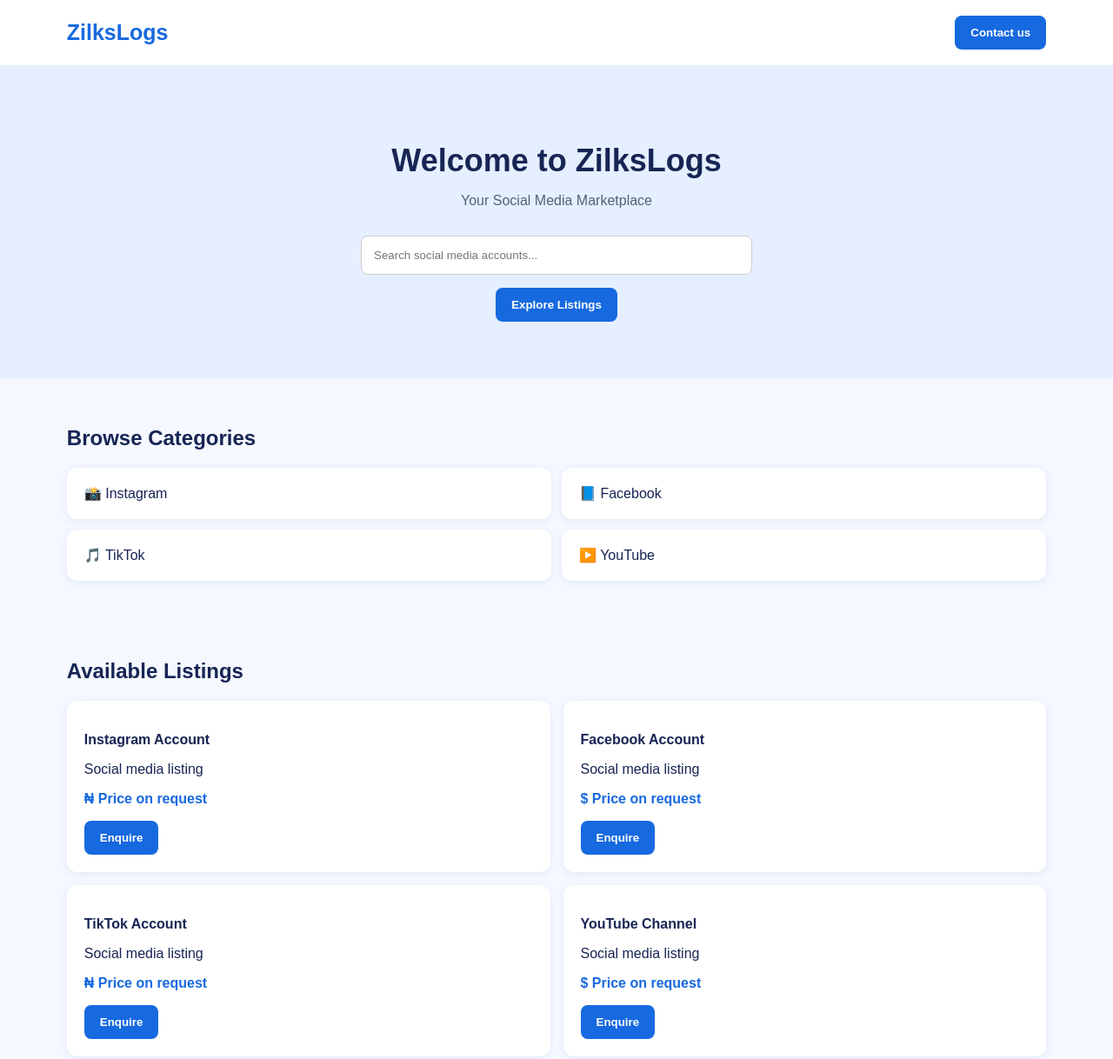
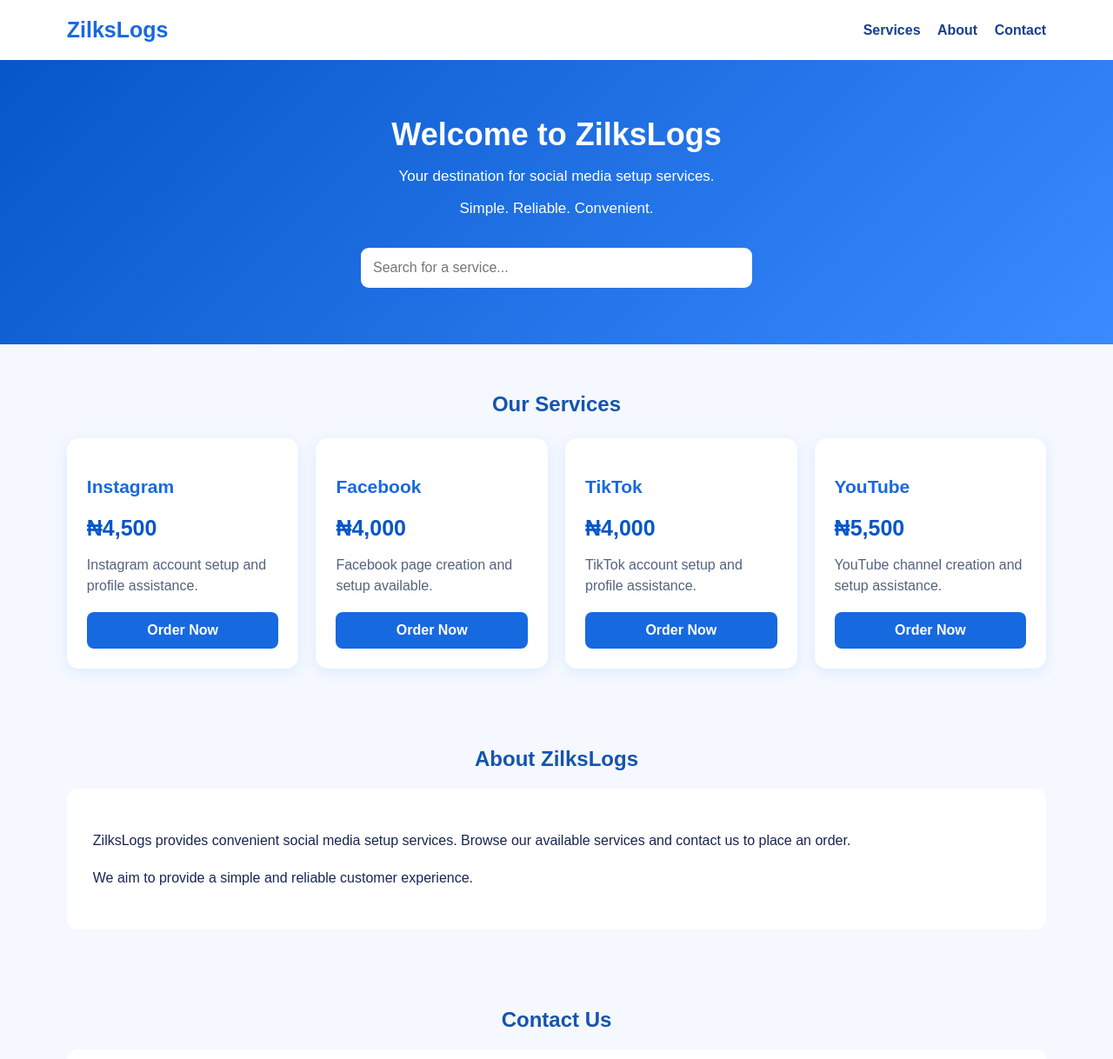
Before and after one commit to julian701756-afk/zilkslogs, a plain HTML site: page index.html in a window 1280 px wide. Shown: the top 1218 px of the page at 87% size. Drawn offline with Linux system fonts and the light colour scheme.

Commit message:
Update header and hero section styles and content

```diff
--- a/index.html
+++ b/index.html
@@ -4,82 +4,113 @@
 <head>
 <meta charset="UTF-8">
 <meta name="viewport" content="width=device-width, initial-scale=1.0">
-<title>ZilksLogs | Social Marketplace</title>
+<title>ZilksLogs | Social Media Services</title>
 <style>
 *{box-sizing:border-box}
 body{margin:0;font-family:Arial,sans-serif;background:#f5f8ff;color:#172554}
-header{background:#fff;padding:18px 6%;display:flex;justify-content:space-between;align-items:center;box-shadow:0 2px 10px #ddd}
+header{background:#fff;padding:20px 6%;display:flex;justify-content:space-between;align-items:center;box-shadow:0 2px 12px #dbeafe}
 .logo{font-size:25px;font-weight:bold;color:#1769e0}
-button{background:#1769e0;color:white;border:0;padding:12px 18px;border-radius:8px;font-weight:bold}
-.hero{text-align:center;padding:65px 20px;background:#e5efff}
-.hero h1{font-size:36px;margin-bottom:12px}
-.hero p{color:#52627d}
-.search{padding:14px;width:85%;max-width:450px;border:1px solid #ccc;border-radius:8px;margin:15px 0}
-section{padding:35px 6%}
-.categories{display:grid;grid-template-columns:repeat(2,1fr);gap:12px}
-.category,.product{background:white;padding:20px;border-radius:12px;box-shadow:0 2px 10px #e1e8f5}
-.products{display:grid;grid-template-columns:repeat(2,1fr);gap:15px}
-.product h3{font-size:16px}
-.price{color:#1769e0;font-weight:bold}
-footer{text-align:center;background:#102b57;color:white;padding:25px}
+nav a{margin-left:15px;color:#17418b;text-decoration:none;font-weight:bold}
+.hero{background:linear-gradient(135deg,#0756c9,#398bff);color:white;text-align:center;padding:65px 20px}
+.hero h1{font-size:36px;margin:0 0 12px}
+.hero p{font-size:17px}
+.search{width:90%;max-width:450px;padding:14px;border:0;border-radius:9px;margin-top:18px;font-size:16px}
+.container{padding:35px 6%}
+h2{text-align:center;color:#1554ae}
+.products{display:grid;grid-template-columns:repeat(auto-fit,minmax(220px,1fr));gap:20px;margin-top:25px}
+.card{background:white;padding:23px;border-radius:14px;box-shadow:0 4px 15px #dbeafe}
+.card h3{color:#1769e0;font-size:21px}
+.price{font-size:25px;font-weight:bold;color:#0756c9}
+.card p{color:#53627d;line-height:1.5}
+.btn{display:block;text-align:center;background:#1769e0;color:white;padding:12px;border-radius:8px;text-decoration:none;margin-top:18px;font-weight:bold}
+.btn:hover{background:#0645a5}
+.about{background:white;padding:30px;border-radius:12px;line-height:1.7}
+footer{text-align:center;padding:25px;background:#102d59;color:white;margin-top:35px}
 </style>
 </head>
 <body>
+
 <header>
 <div class="logo">ZilksLogs</div>
-<button onclick="location.href='mailto:zilkslogs@gmail.com'">Contact us</button>
+<nav>
+<a href="#services">Services</a>
+<a href="#about">About</a>
+<a href="#contact">Contact</a>
+</nav>
 </header>
 
-<div class="hero">
+<section class="hero">
 <h1>Welcome to ZilksLogs</h1>
-<p>Your Social Media Marketplace</p>
-<input class="search" id="search" placeholder="Search social media accounts..." oninput="filterProducts()">
-<br>
-<button onclick="document.getElementById('listings').scrollIntoView()">Explore Listings</button>
+<p>Your destination for social media setup services.</p>
+<p>Simple. Reliable. Convenient.</p>
+<input class="search" id="search" type="text"
+placeholder="Search for a service..." oninput="filterProducts()">
+</section>
+
+<section class="container" id="services">
+<h2>Our Services</h2>
+<div class="products" id="products">
+
+<div class="card">
+<h3>Instagram</h3>
+<div class="price">₦4,500</div>
+<p>Instagram account setup and profile assistance.</p>
+<a class="btn" href="https://wa.me/234YOURNUMBER?text=Hello%20ZilksLogs%2C%20I%20am%20interested%20in%20Instagram%20setup.">Order Now</a>
 </div>
 
-<section>
-<h2>Browse Categories</h2>
-<div class="categories">
-<div class="category">📸 Instagram</div>
-<div class="category">📘 Facebook</div>
-<div class="category">🎵 TikTok</div>
-<div class="category">▶️ YouTube</div>
+<div class="card">
+<h3>Facebook</h3>
+<div class="price">₦4,000</div>
+<p>Facebook page creation and setup available.</p>
+<a class="btn" href="https://wa.me/234YOURNUMBER?text=Hello%20ZilksLogs%2C%20I%20am%20interested%20in%20Facebook%20page%20setup.">Order Now</a>
+</div>
+
+<div class="card">
+<h3>TikTok</h3>
+<div class="price">₦4,000</div>
+<p>TikTok account setup and profile assistance.</p>
+<a class="btn" href="https://wa.me/234YOURNUMBER?text=Hello%20ZilksLogs%2C%20I%20am%20interested%20in%20TikTok%20setup.">Order Now</a>
+</div>
+
+<div class="card">
+<h3>YouTube</h3>
+<div class="price">₦5,500</div>
+<p>YouTube channel creation and setup assistance.</p>
+<a class="btn" href="https://wa.me/234YOURNUMBER?text=Hello%20ZilksLogs%2C%20I%20am%20interested%20in%20YouTube%20setup.">Order Now</a>
+</div>
+
 </div>
 </section>
 
-<section id="listings">
-<h2>Available Listings</h2>
-<div class="products" id="products">
-<div class="product"><h3>Instagram Account</h3><p>Social media listing</p><p class="price">₦ Price on request</p><button onclick="contact()">Enquire</button></div>
-<div class="product"><h3>Facebook Account</h3><p>Social media listing</p><p class="price">$ Price on request</p><button onclick="contact()">Enquire</button></div>
-<div class="product"><h3>TikTok Account</h3><p>Social media listing</p><p class="price">₦ Price on request</p><button onclick="contact()">Enquire</button></div>
-<div class="product"><h3>YouTube Channel</h3><p>Social media listing</p><p class="price">$ Price on request</p><button onclick="contact()">Enquire</button></div>
+<section class="container" id="about">
+<h2>About ZilksLogs</h2>
+<div class="about">
+<p>ZilksLogs provides convenient social media setup services. Browse our available services and contact us to place an order.</p>
+<p>We aim to provide a simple and reliable customer experience.</p>
 </div>
 </section>
 
-<section style="text-align:center">
-<h2>Want to sell?</h2>
-<p>Contact us to discuss listing your products.</p>
-<button onclick="contact()">Become a Seller</button>
+<section class="container" id="contact">
+<h2>Contact Us</h2>
+<div class="about" style="text-align:center">
+<p>Have a question or want to place an order?</p>
+<p>Contact ZilksLogs through WhatsApp.</p>
+<a class="btn" href="https://wa.me/2347056367694">Chat With Us</a>
+</div>
 </section>
 
 <footer>
-<h3>ZilksLogs</h3>
-<p>Your marketplace. Your opportunities.</p>
-<p>© 2026 ZilksLogs</p>
+<p>© 2026 ZilksLogs. All rights reserved.</p>
 </footer>
 
 <script>
-function contact(){
-window.location.href="mailto:zilkslogs@gmail.com?subject=ZilksLogs%20Enquiry";
-}
 function filterProducts(){
-let q=document.getElementById("search").value.toLowerCase();
-document.querySelectorAll(".product").forEach(p=>{
-p.style.display=p.innerText.toLowerCase().includes(q)?"block":"none";
+const term=document.getElementById("search").value.toLowerCase();
+document.querySelectorAll(".card").forEach(card=>{
+card.style.display=card.innerText.toLowerCase().includes(term)?"block":"none";
 });
 }
 </script>
+
 </body>
 </html>
```
